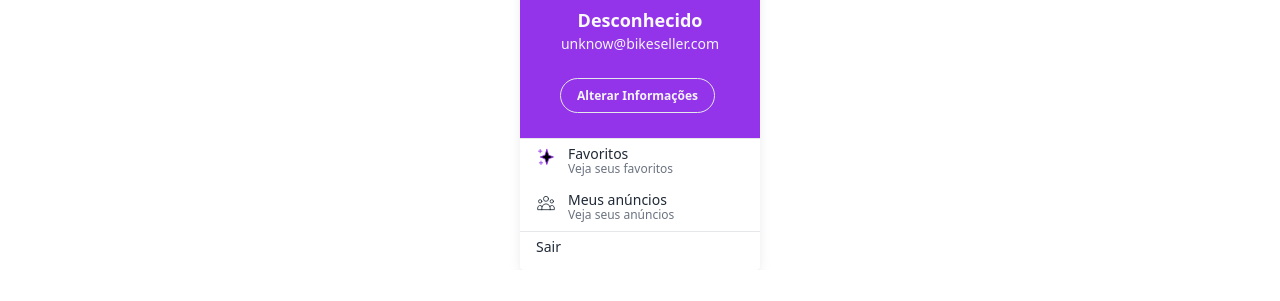
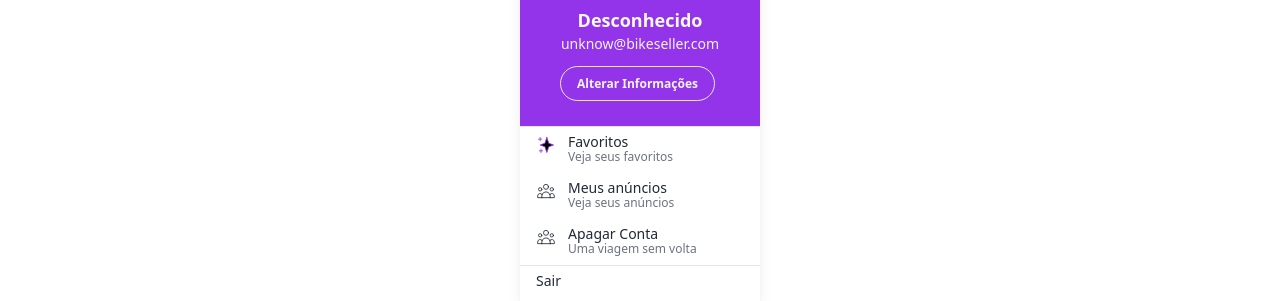
Before and after one commit to dsm-cefet-rj/ti-2024-1-grupo-10-1, a React (Vite) app in the folder frontend/: page /conta in a window 1280 px wide. Shown: the part 543-844 px from the top of the page. Before the commit the page ends 813 px from the top, so only its background shows below. Built offline with nearby package versions, Linux system fonts and the light colour scheme; no server answers.

Commit message:
Delete permanente de um usuário

```diff
--- a/frontend/src/components/BackendUtils.jsx
+++ b/frontend/src/components/BackendUtils.jsx
@@ -105,7 +105,7 @@ export const removeBike = async (id) => {
 	}
 };
 
-// Usuário
+/* -------------------------------------------- Usuário -------------------------------------------- */
 export const fetchUsers = async (setTarget) => {
 	//Busca todos os usuários cadastrados no sistema.
 	try {
@@ -143,6 +143,22 @@ export const PatchUser = async (user_data, token) => {
 		return response;
 	} catch (error) {
 		console.error("Erro ao atualizar os dados do usuario:", error);
+	}
+};
+
+export const RemoveUser = async (token) => {
+	//Atualiza os dados de um usuário existente.
+	try {
+		const response = await axios.delete(URL + user_endpoint + "/1", {
+			headers: { Authorization: `Bearer ${token}` },
+		});
+
+		return { status: 200, data: response.data };
+	} catch (error) {
+		console.error("Erro ao atualizar os dados do usuario:", error);
+		if (error.response.status == 401) {
+			return { status: 401, data: null };
+		}
 	}
 };
 
--- a/frontend/src/components/MinhaConta.jsx
+++ b/frontend/src/components/MinhaConta.jsx
@@ -1,6 +1,6 @@
-import React, { useEffect, useState } from "react";
+import { useEffect, useState } from "react";
 import { Link, useNavigate } from "react-router-dom";
-import { fetchUserData } from "./BackendUtils";
+import { RemoveUser, fetchUserData } from "./BackendUtils";
 
 // import useUserStore from "./UserUtils";
 
@@ -8,16 +8,31 @@ const Minhaconta = () => {
 	const navigate = useNavigate();
 	const [user, setUser] = useState({});
 
+	const token = localStorage.getItem("token");
+
 	const handleLogout = () => {
 		// Remover o token JWT armazenado
 		localStorage.removeItem("token");
 		navigate("/");
 	};
 
+	const handle_delete_user = async () => {
+		var to_delete = confirm("Deseja mesmo deletar permanentemente sua conta?");
+
+		if (to_delete) {
+			const response = await RemoveUser(token);
+
+			if (response.status == 200) {
+				localStorage.removeItem("token");
+				navigate("/");
+			} else {
+				navigate("/login");
+			}
+		}
+	};
+
 	useEffect(() => {
 		const loadUser = async () => {
-			const token = localStorage.getItem("token");
-
 			const response = await fetchUserData(token);
 
 			if (response.status == 200) {
@@ -53,7 +68,7 @@ const Minhaconta = () => {
 					<p className="text-sm text-gray-100">{user.email || "unknow@bikeseller.com"}</p>
 
 					<Link to="/editarcadastro" className="px-4 py-2 hover:bg-gra-100 flex">
-						<div className="mt-5">
+						<div className="mt-2">
 							<a className="border rounded-full py-2 px-4 text-xs font-semibold text-gray-100">
 								Alterar Informações
 							</a>
@@ -104,6 +119,26 @@ const Minhaconta = () => {
 							</Link>
 						</div>
 					</a>
+					<a className="px-4 py-2 hover:bg-gray-100 flex">
+						<div className="text-gray-800">
+							<svg
+								className="w-5 h-5"
+								fill="none"
+								stroke="currentColor"
+								strokeLinecap="round"
+								strokeLinejoin="round"
+								strokeWidth="1"
+								viewBox="0 0 24 24"
+							>
+								<path d="M17 20h5v-2a3 3 0 00-5.356-1.857M17 20H7m10 0v-2c0-.656-.126-1.283-.356-1.857M7 20H2v-2a3 3 0 015.356-1.857M7 20v-2c0-.656.126-1.283.356-1.857m0 0a5.002 5.002 0 019.288 0M15 7a3 3 0 11-6 0 3 3 0 016 0zm6 3a2 2 0 11-4 0 2 2 0 014 0zM7 10a2 2 0 11-4 0 2 2 0 014 0z" />
+							</svg>
+						</div>
+
+						<div onClick={handle_delete_user} className="pl-3">
+							<p className="text-sm font-medium text-gray-800 leading-none">Apagar Conta</p>
+							<p className="text-xs text-gray-500">Uma viagem sem volta</p>
+						</div>
+					</a>
 				</div>
 
 				<div className="">
```
Also changed, not shown: 1 other file (tests, documents, lock files or other folders).
